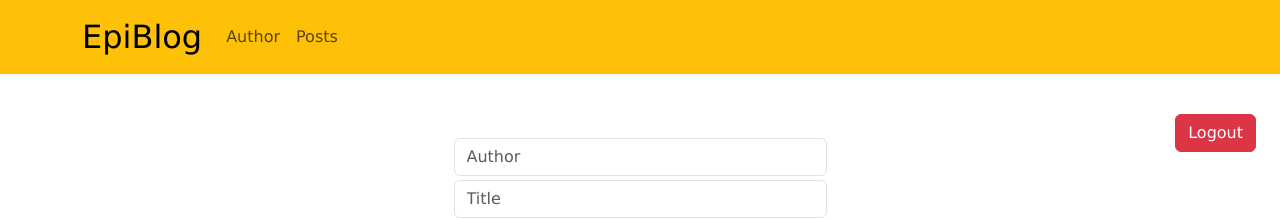
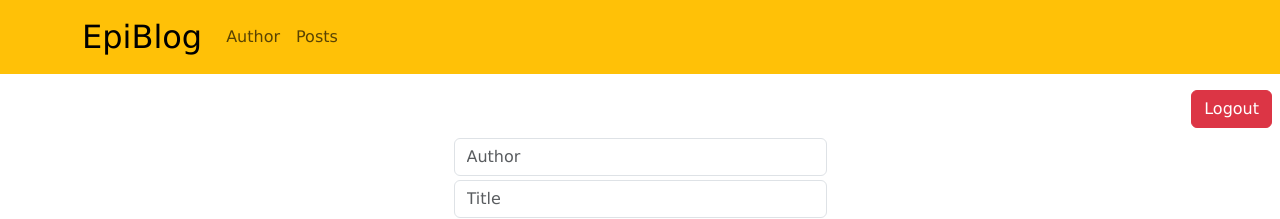
Before and after one commit to LorenzoCorda/Esame-M6, a React (Vite) app in the folder Frontend/: page /dashboard in a window 1280 px wide. Shown: the top 219 px of the page. Built offline with nearby package versions, Linux system fonts and the light colour scheme; no server answers; sample sign-in values are in the browser's storage.

Commit message:
add custom logout

```diff
--- a/Frontend/pages/DashBoard.jsx
+++ b/Frontend/pages/DashBoard.jsx
@@ -29,13 +29,13 @@ const DashBoard = () => {
       <BaseLayout>
         <div className="container">
           <div className="row">
-            <div className="col d-flex justify-content-center mt-3">
+            <div className="col d-flex justify-content-between mt-3">
               {showWelcome && (
-                <h1>{`Welcome ${
+                <h3>{`Welcome ${
                   user?.name || user?.displayName || user?.username || "Utente"
-                }`}</h1>
+                }`}</h3>
               )}
-              <div className="end-0 position-absolute m-4">
+              <div className="end-0 position-absolute me-2">
                 <button className="btn btn-danger" onClick={logout}>
                   Logout
                 </button>
```
